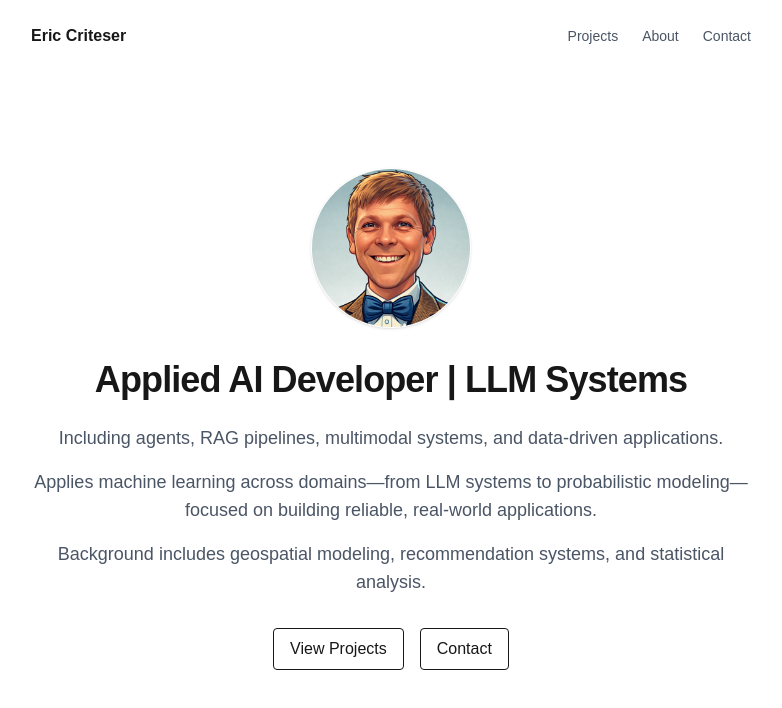
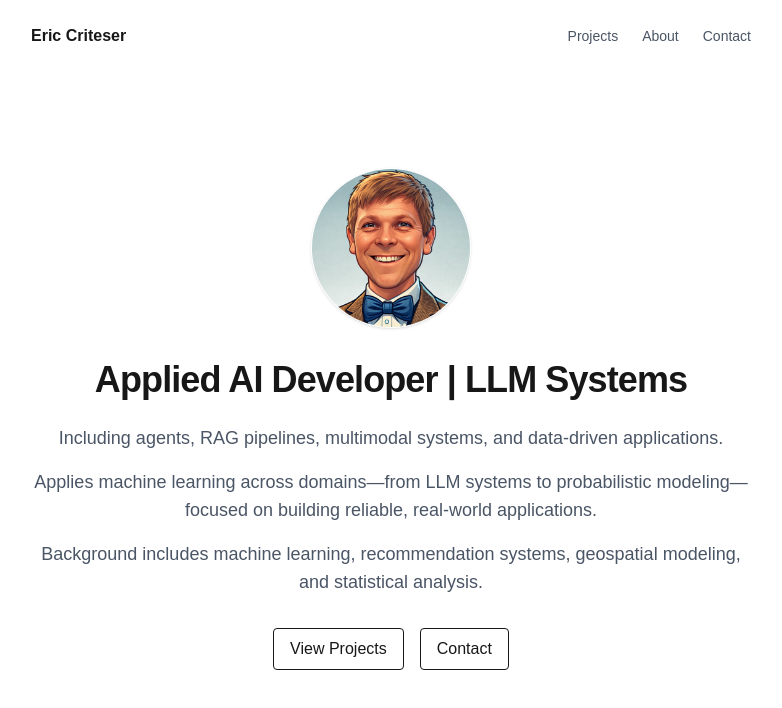
Before and after one commit to eric220/portfolio, a Next.js app: page / in a window 1280 px wide. Shown: the top 708 px of the page, without its empty margins (249-1031 px from the left). Built offline with nearby package versions, Linux system fonts and the light colour scheme.

Commit message:
add machine learning to background

```diff
--- a/src/app/page.tsx
+++ b/src/app/page.tsx
@@ -29,7 +29,7 @@ export default function HomePage() {
         </p>
 
         <p>
-          Background includes geospatial modeling, recommendation systems, and statistical analysis.
+          Background includes machine learning, recommendation systems, geospatial modeling, and statistical analysis.
         </p>
       </div>
 
```
